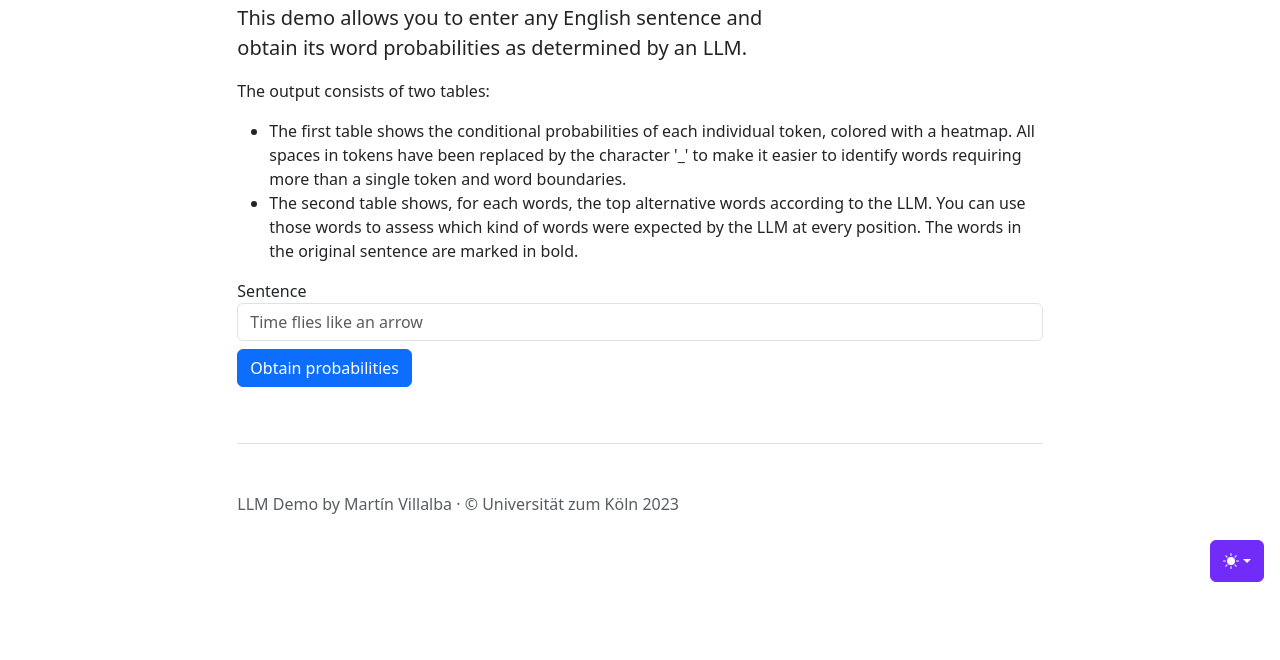
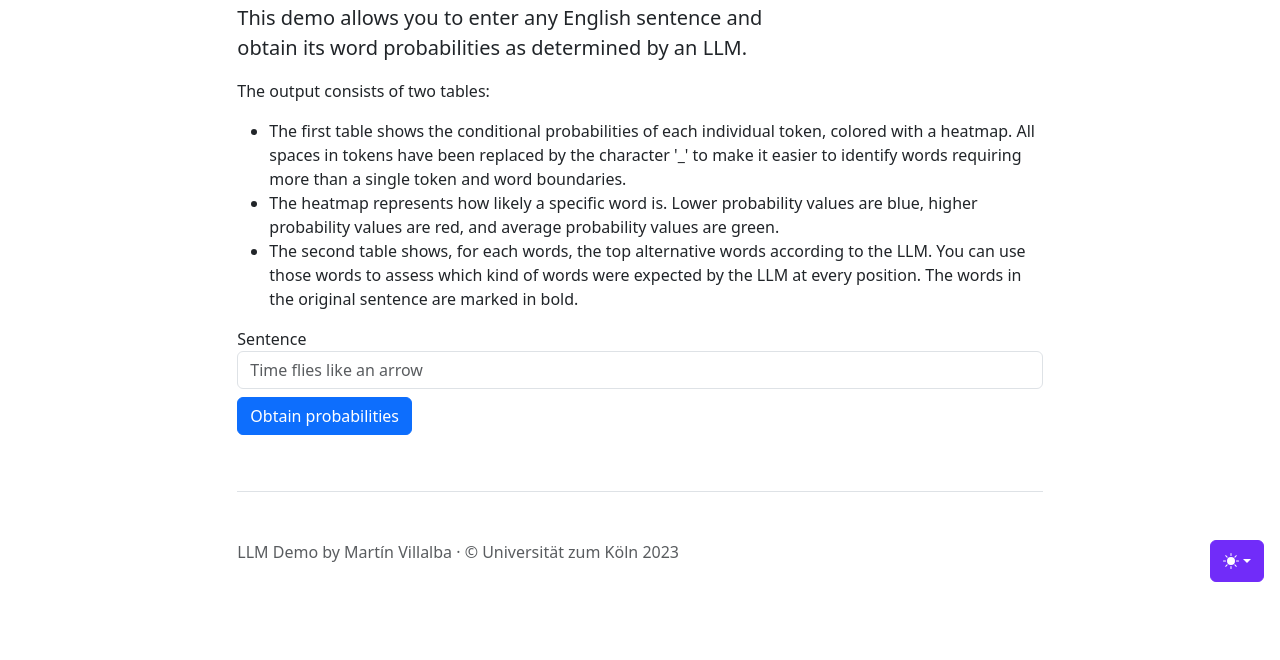
Before and after one commit to LAMBDA-Project-Scripts/gpt2-demo, a Flask app: page / in a window 1280 px wide. Shown: the part 202-862 px from the top of the page. Before the commit the page ends 784 px from the top, so only its background shows below. Run offline with Flask 3, Linux system fonts and the light colour scheme; some libraries are stand-ins or nearby versions.

Commit message:
Splits the heatmap table into sub-tables for longer texts and changes the way the heatmap is drawn.

```diff
--- a/templates/index.html
+++ b/templates/index.html
@@ -178,6 +178,10 @@
 				All spaces in tokens have been replaced by the character
 				'_' to make it easier to identify words requiring more
 				than a single token and word boundaries.</li>
+				<li>The heatmap represents how likely a specific word is.
+				Lower probability values are blue, higher probability
+				values are red, and average probability values are
+				green.</li>
 				<li>The second table shows, for each words, the top
 				alternative words according to the LLM. You can use
 				those words to assess which kind of words were expected
@@ -198,7 +202,7 @@
 			</form>
 
 			<div id="table_placeholder" class="table-responsive"></div>
-
+				<div id="tables"></div>
 			<div id="longer_table_placeholder"></div>
 		</main>
 		<footer class="pt-5 my-5 text-body-secondary border-top">
@@ -223,27 +227,69 @@
 			retval += "<td>" + prob.toFixed(4) + "</td>";
 			return retval;
 		}
+		function get_color(prob_val)
+		{
+			// Color algorithm based on https://stackoverflow.com/a/27263918
+			var mid_point = 0.01;
+			var high_point = 0.4;
+			var final_val = prob_val;
+			if (prob_val <= mid_point)
+			{
+				final_val = 0.5 * (prob_val / mid_point);
+			}
+			else
+			{
+				final_val = 0.5 + 0.5 * ((Math.min(high_point, prob_val)-mid_point)/(high_point-mid_point));
+			}
+			// Invert the scale because it makes more sense.
+			final_val = 1 - final_val;
+			console.log("Starting value: " + prob_val + ", Converted value: " + final_val);
+			return "hsl(" + final_val * 240 + ", 100%, 50%)";
+		}
+
 		$( "#enter_sentence" ).on( "submit", function( event ) {
 			// Read the sentence entered by the user
 			var words = $("#sentence").val().split(" ");
 			// Send them to the LLM for testing
 			$.get( "/gpt2_probs", {sentence: $("#sentence").val()},
 			function(results) {
-					// Display the heatmap for the given sentence
-					var header = "<thead><tr>";
-					var row_probs = "<tr>";
-					for (const word_data of results)
+					// Function that displays results along with a heatmap.
+
+					// First, we clear any table that may have been there before
+					$( "#tables" ).remove();
+					$( "#table_placeholder" ).append("<div id='tables'></div>");
+
+					// We then iterate 15 words at the time for the heatmap.
+					// Why 15? Because it fits nicely on my screen.
+					var max_rows = 15;
+					var header;
+					var row_probs;
+					var color;
+					console.log(results);
+					console.log(results.len);
+					console.log(max_rows);
+					console.log(Math.ceil(results.len/max_rows));
+					for (var offset=0; offset<Math.ceil(results.length/max_rows); offset++)
 					{
-						header += "<th>" + word_data['word'] + "</th>";
-						var color = "hsl(" + word_data['prob'] * 240 + ", 100%, 50%)";
-						row_probs += "<td style='background-color: " + color + ";'>" + word_data['prob'].toFixed(3) + "</td>";
+						console.log(offset);
+						sub_results = results.slice(max_rows*offset, max_rows*(offset+1));
+						// Display the heatmap for the given sentence
+						header = "<thead><tr>";
+						row_probs = "<tr>";
+						for (const word_data of sub_results)
+						{
+							header += "<th>" + word_data['word'] + "</th>";
+							//var color = "hsl(" + word_data['prob'] * 240 + ", 100%, 50%)";
+							color = get_color(word_data['prob']);
+							row_probs += "<td style='background-color: " + color + ";'>" + word_data['prob'].toFixed(3) + "</td>";
+						}
+						header += "</tr></thead>";
+						row_probs += "</tr>";
+						console.log("<table id='llm_results_" + offset + "' class='table table-stripped' style='text-align: center;'></table>");
+						$( "#tables" ).append("<table id='llm_results_" + offset + "' class='table table-stripped' style='text-align: center;'></table>");
+						$( "#llm_results_" + offset ).append(header);
+						$( "#llm_results_" + offset ).append(row_probs);
 					}
-					header += "</tr></thead>";
-					row_probs += "</tr>";
-					$( "#llm_results" ).remove();
-					$( "#table_placeholder" ).append("<table id='llm_results' class='table table-stripped'></table>");
-					$( "#llm_results" ).append(header);
-					$( "#llm_results" ).append(row_probs);
 
 					// Display the probabilities for other words
 					$( "#llm_alternatives_results" ).remove();
```
